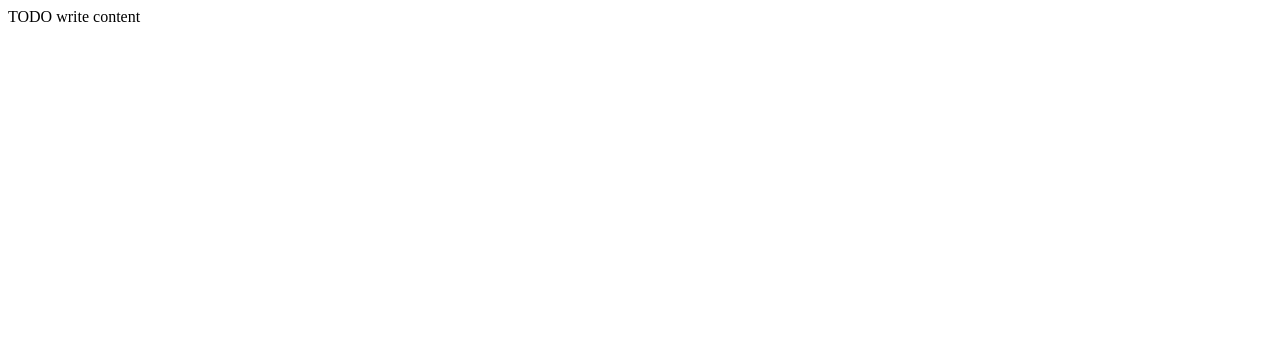
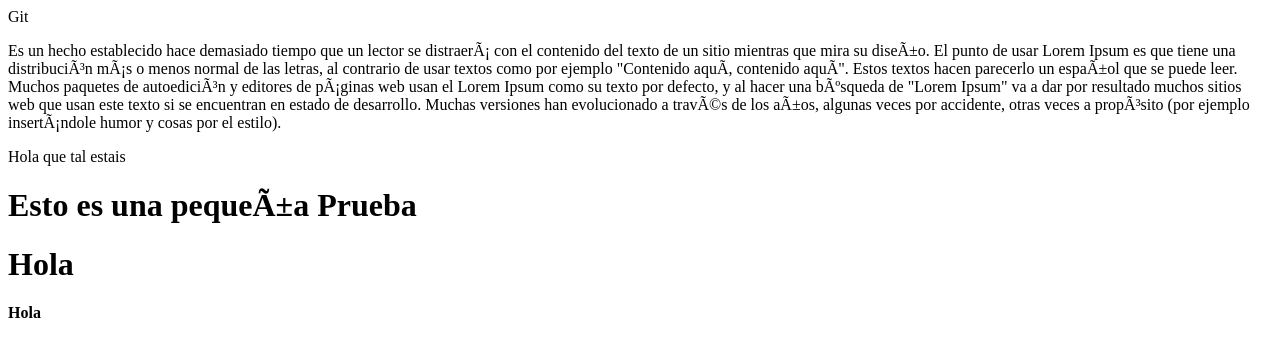
Before and after one commit to CarlosMRDronvicion/Prueba, a plain HTML site: page index.html in a window 1280 px wide. Drawn offline with Linux system fonts and the light colour scheme.

Commit message:
agregado cambios

```diff
--- a/index.html
+++ b/index.html
@@ -5,6 +5,11 @@
         <meta name="viewport" content="width=device-width, initial-scale=1.0">
     </head>
     <body>
-        <div>TODO write content</div>
+        <div>Git</div>
+          <p>Es un hecho establecido hace demasiado tiempo que un lector se distraerá con el contenido del texto de un sitio mientras que mira su diseño. El punto de usar Lorem Ipsum es que tiene una distribución más o menos normal de las letras, al contrario de usar textos como por ejemplo "Contenido aquí, contenido aquí". Estos textos hacen parecerlo un español que se puede leer. Muchos paquetes de autoedición y editores de páginas web usan el Lorem Ipsum como su texto por defecto, y al hacer una búsqueda de "Lorem Ipsum" va a dar por resultado muchos sitios web que usan este texto si se encuentran en estado de desarrollo. Muchas versiones han evolucionado a través de los años, algunas veces por accidente, otras veces a propósito (por ejemplo insertándole humor y cosas por el estilo).</p>
+         <p>Hola que tal estais</p>
+         <h1>Esto es una pequeña Prueba</h1>
+         <h1>Hola</h1>
+         <h4>Hola</h4>
     </body>
 </html>
```
Also changed, not shown: app.js (+7 -0 lines), 1 other file.
